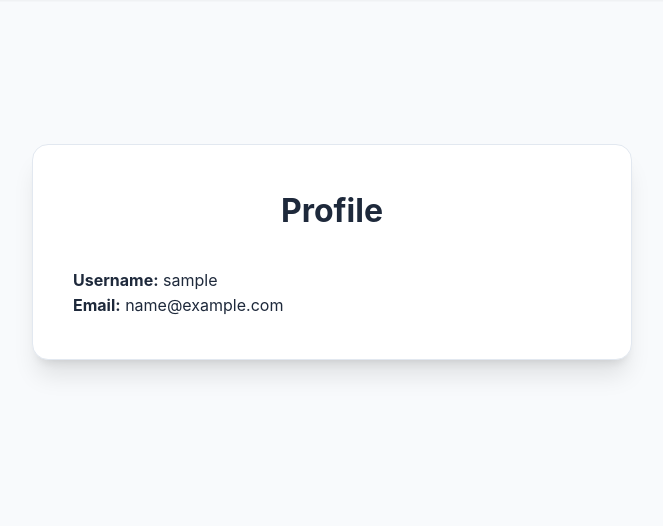
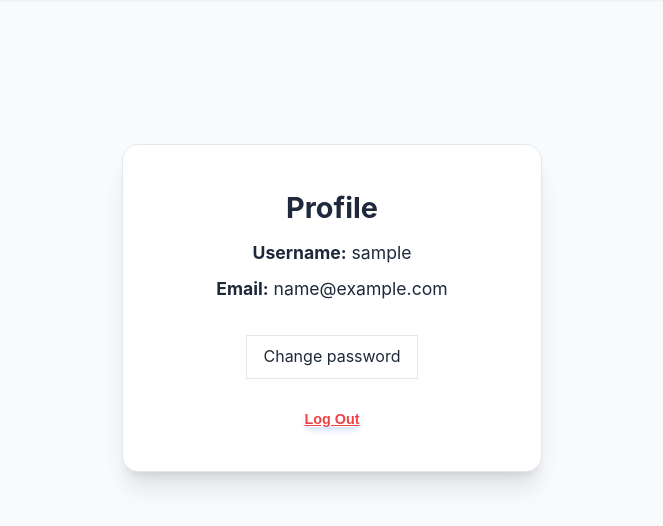
Before and after one commit to Yelahin/dailymerge, a Django app: page /profile/ in a window 1280 px wide. Shown: the part 100-626 px from the top of the page, without its empty margins (308-971 px from the left). Run offline with Django 5.2, Linux system fonts and the light colour scheme; the visitor is signed in with stand-in values (Sample User, id 1); parts of the project's set-up code (start-up, migrations or seed data) failed here and were passed over.

Commit message:
add change password

```diff
--- a/users/templates/registration/profile.html
+++ b/users/templates/registration/profile.html
@@ -1,12 +1,29 @@
 {% extends "basic.html" %}
 
 {% block content %}
-<div class="auth-container" style="max-width: 600px; text-align: left;">
-    <h1 style="text-align: center;">Profile</h1>
-    <div class="profile-details" style="margin-top: 2rem;">
-        <p><strong>Username:</strong> {{ user.username }}</p>
-        <p><strong>Email:</strong> {{ user.email|default:"Not provided" }}</p>
-        <!-- Add more user details here as needed -->
+<div class="auth-container">
+    <h2>Profile</h2>
+
+    <div class="profile-details" style="text-align: center; margin-bottom: 2rem;">
+        <p style="font-size: 1.1rem; margin-bottom: 0.5rem; color: var(--text-primary);">
+            <strong>Username:</strong> {{ user.username }}
+        </p>
+        <p style="font-size: 1.1rem; color: var(--text-secondary);">
+            <strong>Email:</strong> {{ user.email|default:"Not provided" }}
+        </p>
+    </div>
+
+    <div style="display: flex; flex-direction: column; gap: 1rem; align-items: center;">
+        <a href="{% url 'password_change' %}" class="btn-secondary"
+            style="text-decoration: none; padding: 0.5rem 1rem; border: 1px solid var(--border-color); border-radius: var(--radius-sm); color: var(--text-primary);">Change
+            password</a>
+
+        <form method="post" action="{% url 'logout' %}">
+            {% csrf_token %}
+            <button type="submit"
+                style="background: none; border: none; padding: 0; color: var(--danger-color, #ef4444); cursor: pointer; text-decoration: underline; font-size: 0.9rem;">Log
+                Out</button>
+        </form>
     </div>
 </div>
 {% endblock %}
--- a/users/urls.py
+++ b/users/urls.py
@@ -1,8 +1,10 @@
 from django.urls import path, include
-from users.views import profile, SignUp
+from users.views import profile, SignUp, PasswordChange, PasswordChangeDone
 
 urlpatterns = [
+    path("accounts/password_change/", PasswordChange.as_view(), name="password_change"),
+    path("accounts/password_change/done/", PasswordChangeDone.as_view(), name="password_change_done"),
+    path("profile/", profile, name="profile"),
+    path("accounts/signup/", SignUp.as_view(), name="sign_up"),
     path("accounts/", include("django.contrib.auth.urls")),
-    path("profile/", profile, name="profile"),
-    path("accounts/signup/", SignUp.as_view(), name="sign_up")
 ]
--- a/users/views.py
+++ b/users/views.py
@@ -3,6 +3,8 @@ from django.contrib.auth.decorators import login_required
 from django.views.generic import CreateView
 from users.forms import UserCreationForm
 from django.contrib.auth import authenticate, login
+from django.contrib.auth.views import PasswordChangeView, PasswordChangeDoneView
+from django.contrib.auth.forms import PasswordChangeForm
 from django.urls import reverse_lazy
 
 # Create your views here.
@@ -22,3 +24,12 @@ class SignUp(CreateView):
                             password=form.cleaned_data['password1'])
         login(self.request, user)
         return response
+
+
+class PasswordChange(PasswordChangeView):
+    form_class = PasswordChangeForm
+    success_url = reverse_lazy("password_change_done")
+    template_name = "registration/pwd_change.html"
+
+class PasswordChangeDone(PasswordChangeDoneView):
+    template_name = "registration/pwd_change_done.html"
```
Also changed, not shown: users/templates/registration/pwd_change.html (added, +34 -0 lines), users/templates/registration/pwd_change_done.html (added, +22 -0 lines).
